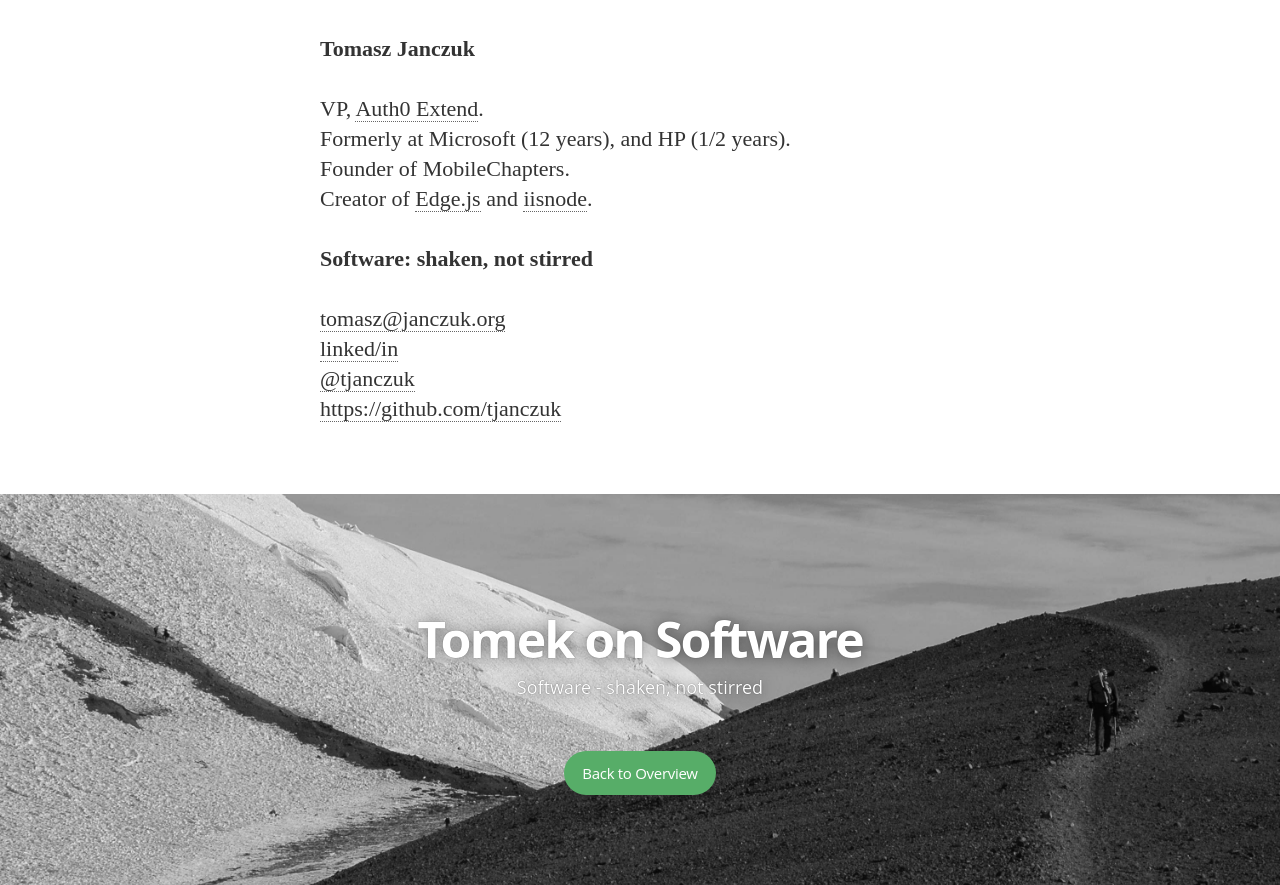
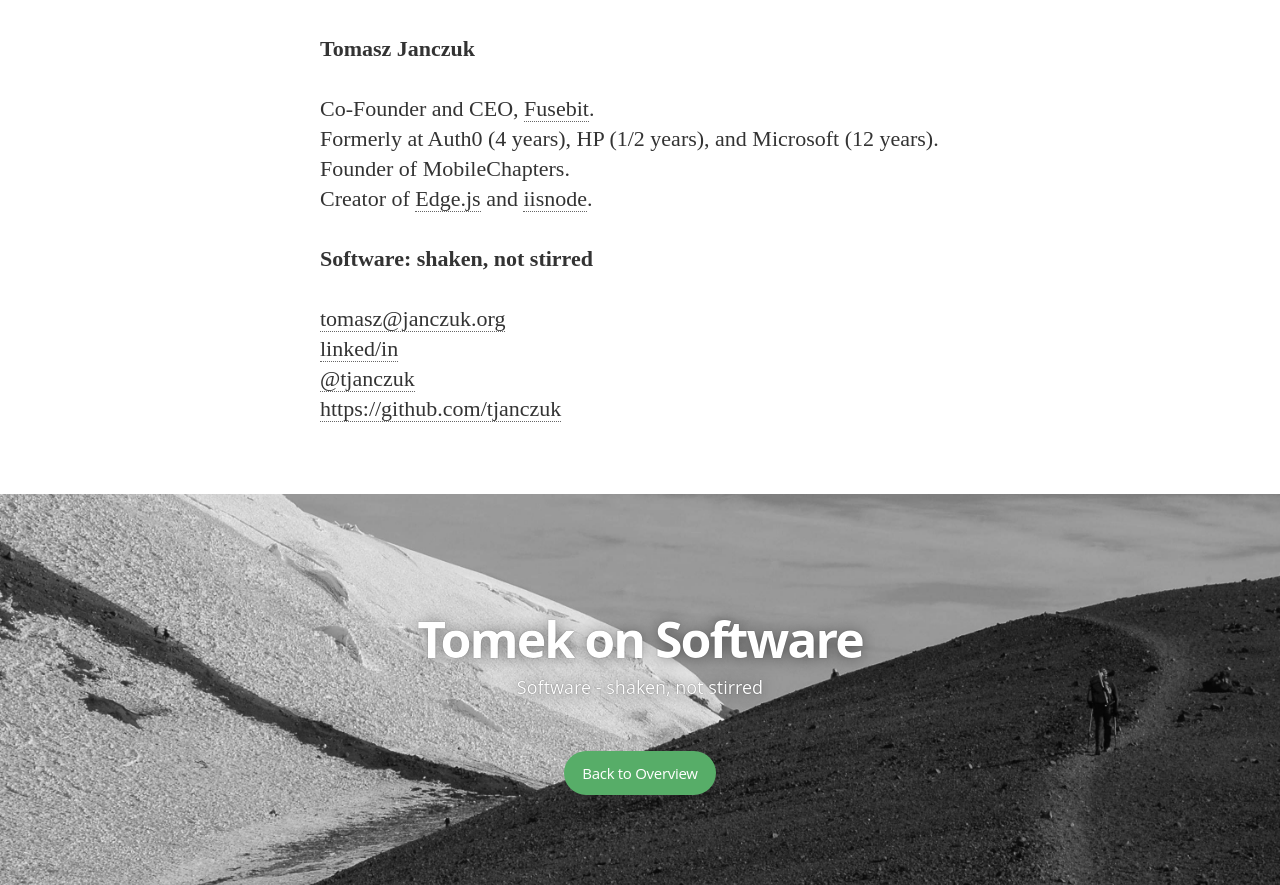
Before and after one commit to tjanczuk/tomasz.janczuk.org, a Jekyll site: the page built from about.md, in a window 1280 px wide, cut to the strip 448-1333 px from the top of the page. Built offline with Jekyll 4.4.1, drawn with Linux system fonts in a browser that asks for light colours; nearby versions of some CDN libraries; some web fonts are replaced.

```diff
--- a/about.md
+++ b/about.md
@@ -8,8 +8,8 @@ permalink: /about/
 
 **Tomasz Janczuk**
 
-VP, [Auth0 Extend](https://auth0.com).
-Formerly at Microsoft (12 years), and HP (1/2 years).
+Co-Founder and CEO, [Fusebit](https://fusebit.io).
+Formerly at Auth0 (4 years), HP (1/2 years), and Microsoft (12 years).
 Founder of MobileChapters.
 Creator of [Edge.js](https://github.com/tjanczuk/edge) and [iisnode](https://github.com/tjanczuk/iisnode).
 
```
Also changed, not shown: _config.yml (+11 -18 lines), _layouts/post.html (+0 -8 lines), _posts/2021-05-27-scalable-cron-executor-for-aws-lambda.md (added, +51 -0 lines), assets/images/x_1.jpg (added), assets/images/x_2.jpg (added), assets/images/x_3.jpg (added), assets/images/x_4.jpg (added), assets/post_images/2021-05-27/0.svg (added), assets/post_images/2021-05-27/1.svg (added).
